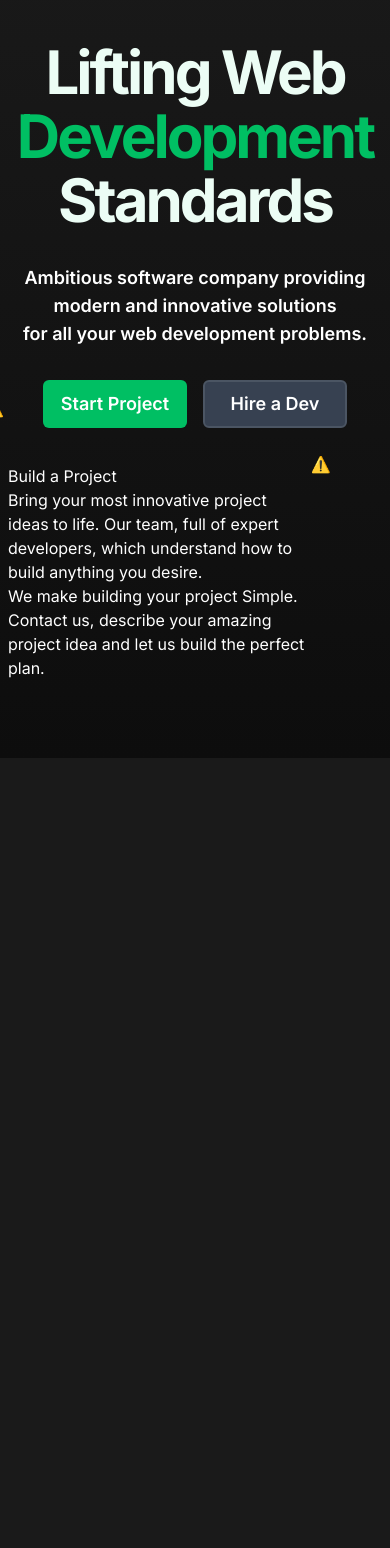
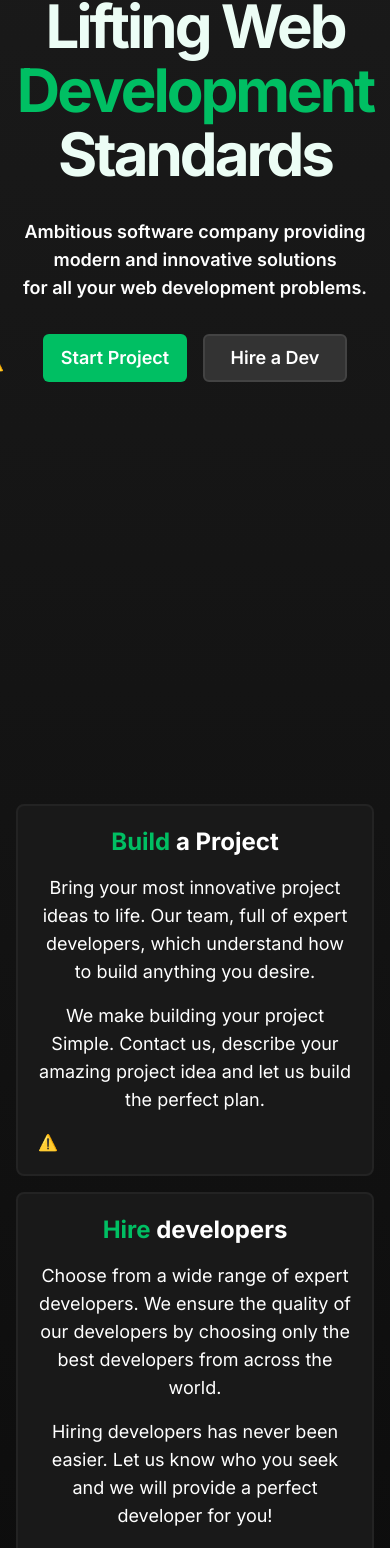
Before and after one commit to WebSolutions-Co/web-solution.dev, a Next.js app: page / in a window 390 px wide. Shown: the part 150-1698 px from the top of the page. Before the commit the page ends 908 px from the top, so only its background shows below. Built offline with nearby package versions, Linux system fonts and the light colour scheme; no server answers.

Commit message:
Add Build & Hire section + fixes

```diff
--- /dev/null
+++ b/app/hooks/useIntersectionObserver.ts
@@ -0,0 +1,26 @@
+import { useEffect, useRef, useState } from 'react';
+
+const useIntersectionObserver = () => {
+	const [isIntersecting, setIsIntersecting] = useState(false);
+	const ref = useRef<HTMLDivElement>(null);
+
+	useEffect(() => {
+		if (!ref || !ref.current) return;
+		const observer = new IntersectionObserver(
+			([entry]) => {
+				setIsIntersecting(entry.isIntersecting);
+			},
+			{ rootMargin: '0px', threshold: 0.5 }
+		);
+		observer.observe(ref.current);
+
+		return () => observer.disconnect();
+	}, [isIntersecting, ref]);
+
+	return {
+		ref,
+		isIntersecting,
+	};
+};
+
+export default useIntersectionObserver;
--- a/app/page.tsx
+++ b/app/page.tsx
@@ -1,8 +1,9 @@
 'use client';
 
 import useTheme from './hooks/useTheme';
-import BuildProjects from './ui/HomePage/BuildProjects';
+import Build from './ui/HomePage/Build';
 import Header from './ui/HomePage/Header';
+import Hire from './ui/HomePage/Hire';
 
 const Home = () => {
 	const { isDark } = useTheme();
@@ -11,14 +12,17 @@ const Home = () => {
 		<main
 			className={`${
 				isDark ? 'dark-theme dark' : 'light-theme'
-			} flex min-h-screen flex-col w-full items-center justify-between px-2`}
+			} flex min-h-screen flex-col w-full overflow-hidden items-center justify-between px-4`}
 		>
 			{/* <div className='absolute -left-[10vw] top-64 z-10 w-[25vw]'>
 				<LottieAnimation animation='https://lottie.host/5ffddeea-0137-4619-8829-0a051823b1a5/Mig6sBBJ4i.json' />
 			</div> */}
 			<div className='max-w-content w-full'>
 				<Header />
-				<BuildProjects />
+				<div className='w-full gap-4 justify-center items-center flex flex-col xl:flex-row '>
+					<Build />
+					<Hire />
+				</div>
 			</div>
 		</main>
 	);
--- /dev/null
+++ b/app/ui/HomePage/Build.tsx
@@ -0,0 +1,62 @@
+import React, { useEffect, useRef } from 'react';
+import LottieAnimation from '../animations/LottieAnimation';
+import useIntersectionObserver from '@/app/hooks/useIntersectionObserver';
+import { Player } from '@lottiefiles/react-lottie-player';
+
+const Build = () => {
+	const { ref: intersectionRef, isIntersecting } = useIntersectionObserver();
+	const animationRef = useRef<Player>(null);
+
+	useEffect(() => {
+		if (isIntersecting) {
+			animationRef.current?.play();
+			return;
+		}
+
+		animationRef.current?.pause();
+		setTimeout(() => {
+			animationRef.current?.stop();
+		}, 300);
+	}, [isIntersecting]);
+
+	return (
+		<div
+			ref={intersectionRef}
+			className='xl:w-1/2 lg:w-3/5 md:w-3/4 w-full relative flex flex-col p-5 md:p-10 gap-4 transition-all bg-light-50 dark:bg-dark-750 overflow-hidden rounded-lg border-2 border-light-200 dark:border-dark-700 group hover:scale-[1.02]'
+		>
+			<div className='w-full md:w-1/2 text-center md:text-left flex flex-col z-10 gap-4'>
+				<h2 className='text-2xl font-bold'>
+					<span className='text-green-500'>Build</span> a Project
+				</h2>
+				<p className='text-lg'>
+					Bring your most innovative project ideas to life. Our team,
+					full of expert developers, which understand how to build
+					anything you desire.
+				</p>
+				<p className='text-lg'>
+					We make building your project Simple. Contact us, describe
+					your amazing project idea and let us build the perfect plan.{' '}
+				</p>
+			</div>
+			<div
+				className={`w-full md:absolute md:-right-48 md:-bottom-8 md:w-[600px] overflow-hidden transition-all duration-300 ${
+					isIntersecting
+						? 'translate-y-0 md:translate-x-0'
+						: 'translate-y-16 md:translate-x-[100px]'
+				}`}
+				style={{
+					opacity: isIntersecting ? '1' : '0',
+				}}
+			>
+				<LottieAnimation
+					animation='https://lottie.host/c7e9fccd-20dc-4ebc-8754-45895daeae1f/0AEQqDxnLx.json'
+					loop={false}
+					animationRef={animationRef}
+				/>
+			</div>
+			{/* <div className='bg-gradient-green absolute left-0 bottom-0 w-full h-full opacity-0 transition-all group-hover:opacity-100 -z-10' /> */}
+		</div>
+	);
+};
+
+export default Build;
--- a/app/ui/HomePage/BuildProjects.tsx
+++ /dev/null
@@ -1,26 +0,0 @@
-import React from 'react';
-import LottieAnimation from '../animations/LottieAnimation';
-
-const BuildProjects = () => {
-	return (
-		<div className='w-full flex justify-between items-center'>
-			<div>
-				<h2>Build a Project</h2>
-				<p>
-					Bring your most innovative project ideas to life. Our team,
-					full of expert developers, which understand how to build
-					anything you desire.
-				</p>
-				<p>
-					We make building your project Simple. Contact us, describe
-					your amazing project idea and let us build the perfect plan.{' '}
-				</p>
-			</div>
-			<div className='h-60 w-60'>
-				<LottieAnimation animation='https://lottie.host/5057a21b-c16b-477d-93a9-6796ab6cad35/xmUTNDAKQv.json' />
-			</div>
-		</div>
-	);
-};
-
-export default BuildProjects;
--- a/app/ui/HomePage/Header.tsx
+++ b/app/ui/HomePage/Header.tsx
@@ -3,12 +3,7 @@ import LottieAnimation from '../animations/LottieAnimation';
 
 const Header = () => {
 	return (
-		<div
-			className='w-full flex items-center flex-col relative mt-[70px] pt-14'
-			style={{
-				height: 'calc(100vh-70px)',
-			}}
-		>
+		<div className='w-full flex items-center flex-col relative mt-20 md:mt-[118px]'>
 			<div className='flex flex-col gap-8 md:gap-12 items-center'>
 				<h1 className='text-6xl sm:text-7xl lg:text-8xl font-bold tracking-tighter leading-[4rem] lg:leading-[7rem] text-center text-gray-800 dark:text-emerald-50'>
 					Lifting <span className=' hidden sm:inline'>Your</span>{' '}
@@ -28,17 +23,17 @@ const Header = () => {
 					<button className='bg-green-500 h-12 w-36 font-semibold text-lg text-white rounded-md hover:bg-green-400 transition-all active:scale-95'>
 						Start Project
 					</button>
-					<button className='bg-gray-700 dark:bg-gray-700 h-12 w-36 font-semibold dark:border-2 dark:border-gray-600 text-lg text-white  rounded-md transition-all active:scale-95 hover:bg-gray-600'>
+					<button className='bg-gray-700 dark:bg-dark-600 h-12 w-36 font-semibold dark:border-2 dark:border-dark-500 text-lg text-white  rounded-md transition-all active:scale-95 hover:bg-dark-500'>
 						Hire a Dev
 					</button>
 				</div>
 			</div>
-			<div className='w-[50vh] -translate-y-8 sm:-translate-y-12'>
+			<div className='w-[50vh] overflow-hidden h-[50vh] lg:w-1/2 -translate-y-8 lg:-translate-y-20'>
 				<LottieAnimation animation='https://lottie.host/78794e14-1d31-4291-b3df-dced424cda5d/IGxE4TKb7x.json' />
 			</div>
-			<div className='absolute w-full bottom-20 left-0 hidden md:flex justify-center'>
+			{/* <div className='absolute w-full bottom-20 left-0 hidden md:flex justify-center'>
 				<div className='w-[36px] animate-mouseMoveDown h-[60px] border-[1px] rounded-[18px] dark:border-white border-gray-800 relative after:h-[5px] after:w-[5px] after:block after:bg-black dark:after:bg-white opacity-50 after:animate-mouseScrollDown after:left-[15px] after:absolute after:rounded-full' />
-			</div>
+			</div> */}
 		</div>
 	);
 };
--- /dev/null
+++ b/app/ui/HomePage/Hire.tsx
@@ -0,0 +1,62 @@
+import React, { useEffect, useRef } from 'react';
+import LottieAnimation from '../animations/LottieAnimation';
+import useIntersectionObserver from '@/app/hooks/useIntersectionObserver';
+import { Player } from '@lottiefiles/react-lottie-player';
+
+const Hire = () => {
+	const { ref: intersectionRef, isIntersecting } = useIntersectionObserver();
+	const animationRef = useRef<Player>(null);
+
+	useEffect(() => {
+		if (isIntersecting) {
+			animationRef.current?.play();
+			return;
+		}
+
+		animationRef.current?.pause();
+		setTimeout(() => {
+			animationRef.current?.stop();
+		}, 300);
+	}, [isIntersecting]);
+
+	return (
+		<div
+			ref={intersectionRef}
+			className='xl:w-1/2 lg:w-3/5 md:w-3/4 w-full relative flex flex-col p-5 md:p-10 gap-4 transition-all bg-light-50 dark:bg-dark-750 overflow-hidden rounded-lg border-2 border-light-200 dark:border-dark-700 group hover:scale-[1.02]'
+		>
+			<div className='w-full md:w-1/2 text-center md:text-left flex flex-col gap-4 z-10'>
+				<h2 className='text-2xl font-bold'>
+					<span className='text-green-500'>Hire</span> developers
+				</h2>
+				<p className='text-lg'>
+					Choose from a wide range of expert developers. We ensure the
+					quality of our developers by choosing only the best
+					developers from across the world.
+				</p>
+				<p className='text-lg'>
+					Hiring developers has never been easier. Let us know who you
+					seek and we will provide a perfect developer for you!
+				</p>
+			</div>
+			<div
+				className={`w-full md:absolute md:-right-16 md:-bottom-4 md:w-[400px] overflow-hidden transition-all duration-300 ${
+					isIntersecting
+						? 'translate-y-0 md:translate-x-0'
+						: 'translate-y-16 md:translate-x-[100px]'
+				}`}
+				style={{
+					opacity: isIntersecting ? '1' : '0',
+				}}
+			>
+				<LottieAnimation
+					animation='https://lottie.host/eed96207-4b58-4c76-ab96-0a168bea9197/j1digfdFeh.json'
+					// loop={false}
+					animationRef={animationRef}
+				/>
+			</div>
+			{/* <div className='bg-gradient-green absolute left-0 bottom-0 w-full h-full opacity-0 transition-all group-hover:opacity-100 -z-10' /> */}
+		</div>
+	);
+};
+
+export default Hire;
--- a/app/ui/Navigation/components/MobileNavigation.tsx
+++ b/app/ui/Navigation/components/MobileNavigation.tsx
@@ -14,7 +14,7 @@ const MobileNavigation = () => {
 	const { isDark } = useTheme();
 
 	const navigationItemClassName =
-		'flex w-56 h-10 items-center bg-green-500 hover:bg-opacity-90 py-2 text-white font-semibold duration-200 transition-transform transform-gpu after:absolute after:top-0 after:-left-[40px] after:border-[20px] hover:after:opacity-90 after:border-b-transparent after:border-l-transparent after:z-20 after:border-solid after:border-green-500';
+		'flex w-56 h-10 items-center bg-green-500 hover:bg-green-600 py-2 text-white font-semibold duration-200 transition-transform transform-gpu after:absolute after:top-0 after:-left-[40px] after:border-[20px] hover:after:opacity-90 after:border-b-transparent after:border-l-transparent after:z-20 after:border-solid after:border-green-500';
 
 	return (
 		<div
@@ -64,7 +64,7 @@ const MobileNavigation = () => {
 						/>
 					</div>
 					<div
-						className='bg-green-500 cursor-pointer group-hover:opacity-90 absolute left-0 top-0 translate-x-2 -translate-y-24 h-36 w-36 rotate-45'
+						className='bg-green-500 cursor-pointer group-hover:bg-green-600 absolute left-0 top-0 translate-x-2 -translate-y-24 h-36 w-36 rotate-45'
 						onClick={() => setOpen(!open)}
 					/>
 				</div>
--- a/app/ui/animations/LottieAnimation.tsx
+++ b/app/ui/animations/LottieAnimation.tsx
@@ -3,10 +3,25 @@ import React from 'react';
 
 export interface LottieAnimationProps {
 	animation: string;
+	loop?: boolean;
+	animationRef?: React.Ref<Player>;
 }
 
-const LottieAnimation: React.FC<LottieAnimationProps> = ({ animation }) => {
-	return <Player autoplay loop src={animation} className='h-full w-full' />;
+const LottieAnimation: React.FC<LottieAnimationProps> = ({
+	animation,
+	loop = true,
+	animationRef,
+}) => {
+	return (
+		<Player
+			ref={animationRef}
+			loop={loop}
+			keepLastFrame={!loop}
+			autoplay
+			src={animation}
+			className='h-full w-full'
+		/>
+	);
 };
 
 export default LottieAnimation;
--- a/tailwind.config.ts
+++ b/tailwind.config.ts
@@ -12,6 +12,8 @@ const config: Config = {
 				'gradient-radial': 'radial-gradient(var(--tw-gradient-stops))',
 				'gradient-conic':
 					'conic-gradient(from 180deg at 50% 50%, var(--tw-gradient-stops))',
+				'gradient-green':
+					'linear-gradient(-135deg, #191919, #191919, #191919, #191919, #00BF63)',
 			},
 			colors: {
 				green: {
@@ -24,6 +26,29 @@ const config: Config = {
 					700: '#009F43',
 					800: '#008F33',
 					900: '#007F23',
+				},
+				light: {
+					50: '#F9F9F9',
+					100: '#F3F3F3',
+					200: '#E3E3E3',
+					300: '#D3D3D3',
+					400: '#C3C3C3',
+					500: '#B3B3B3',
+					550: '#A9A9A9',
+					600: '#939393',
+					700: '#838383',
+				},
+				dark: {
+					100: '#838383',
+					200: '#737373',
+					300: '#636363',
+					400: '#535353',
+					500: '#434343',
+					600: '#333333',
+					700: '#232323',
+					750: '#191919',
+					800: '#131313',
+					900: '#030303',
 				},
 				darkBg: 'rgb(26, 26, 26)',
 			},
@@ -38,6 +63,8 @@ const config: Config = {
 					'moveDown 3s infinite cubic-bezier(0.4, 0, 0.2, 1)',
 				mouseScrollDown:
 					'scrollDown 3s infinite cubic-bezier(0.4, 0, 0.2, 1)',
+				fadeIn: 'fadeIn 300ms ease',
+				slideInRight: 'slideInRight 100ms linear',
 			},
 			keyframes: {
 				moveDown: {
@@ -52,6 +79,22 @@ const config: Config = {
 					'90%': { top: '18px', opacity: '0' },
 					'100%': { top: '18px', opacity: '1' },
 				},
+				fadeIn: {
+					'0%': {
+						opacity: '0',
+					},
+					'100%': {
+						opacity: '1',
+					},
+				},
+				slideInRight: {
+					'0%': {
+						transform: 'translateX(60%)',
+					},
+					'100%': {
+						opacity: 'translateX(0)',
+					},
+				},
 			},
 		},
 	},
```
